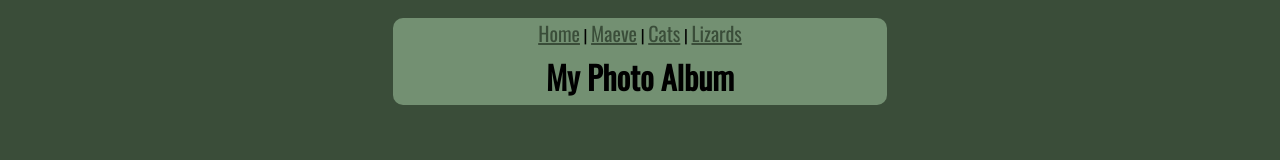
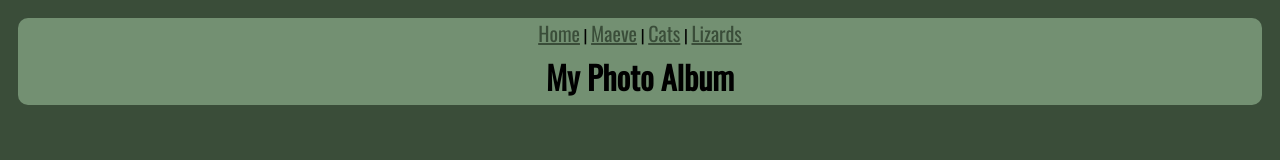
Before and after one commit to anmazarella/photo-album, a plain HTML site: page index.html in a window 1280 px wide. Drawn offline with nearby package versions, Linux system fonts and the light colour scheme; a web font is replaced by a local one.

Commit message:
Update stylesheet.css

```diff
--- a/stylesheet.css
+++ b/stylesheet.css
@@ -1,6 +1,6 @@
 html {
   background-color: #3A4D39;
-  max-width: 510px;
+  max-width: 850;
   margin: auto;
   padding: 10px;
 
```
